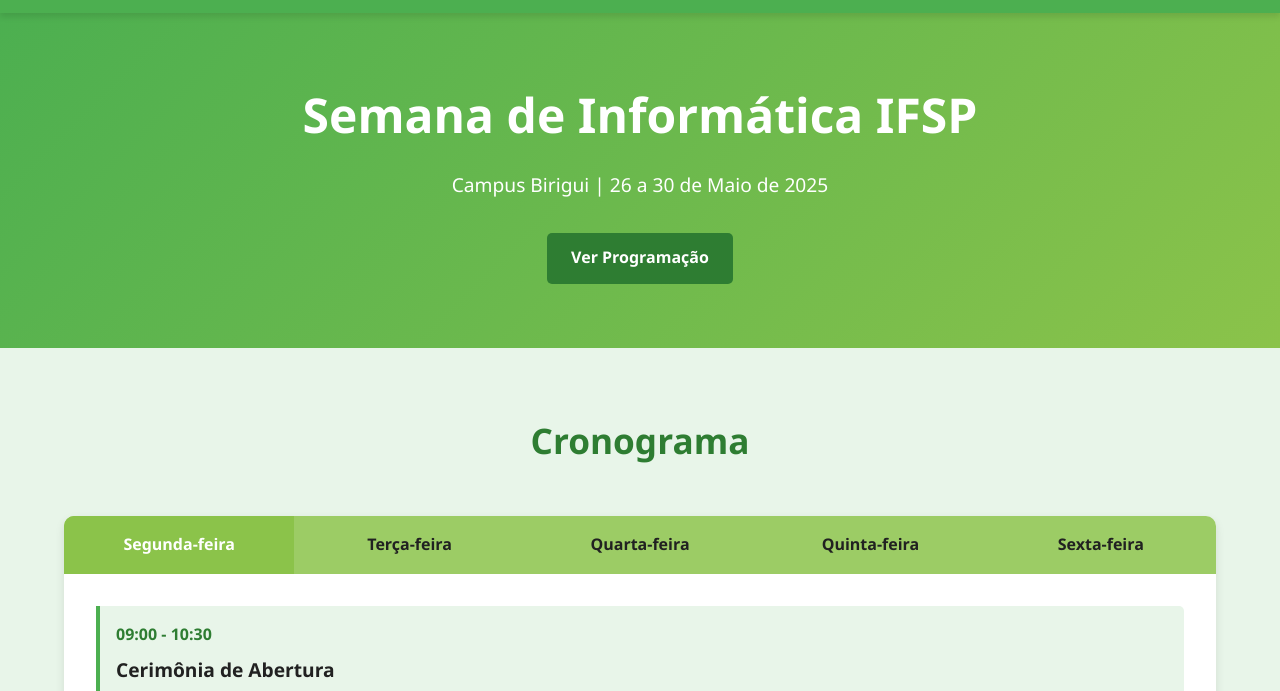
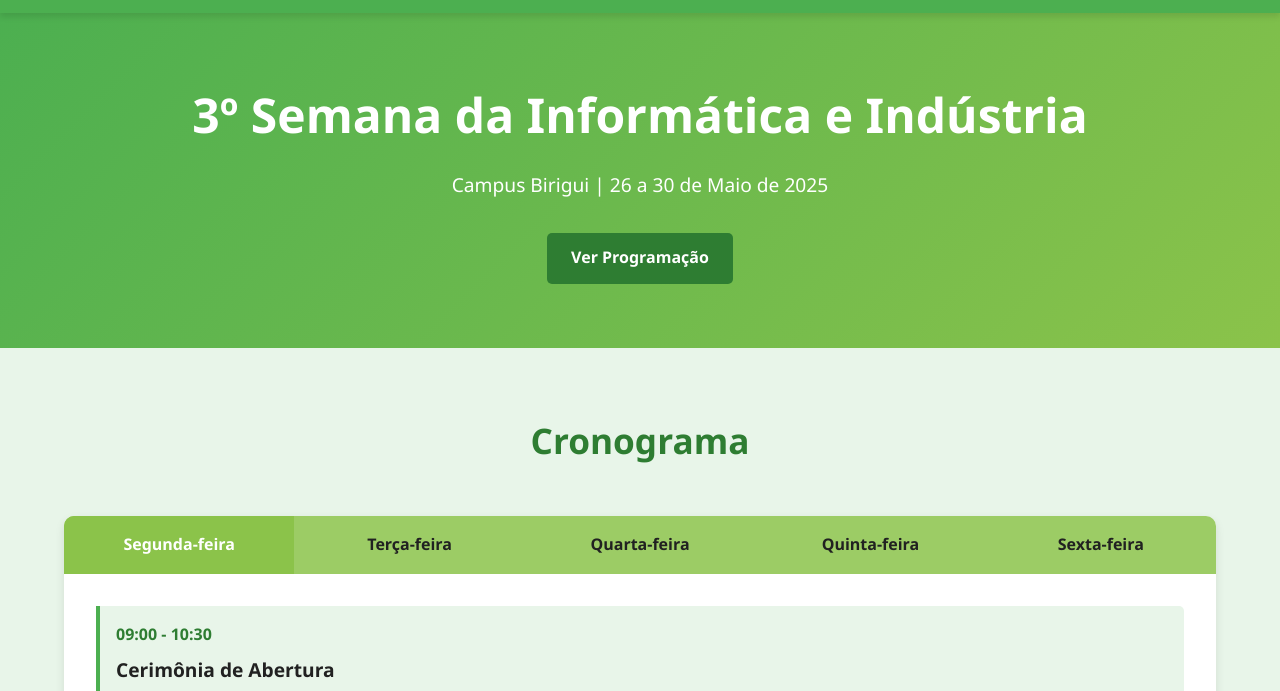
Before and after one commit to IanPess/SiteIF, a plain HTML site: page index.html in a window 1280 px wide. Shown: the part 79-770 px from the top of the page. Drawn offline with Linux system fonts and the light colour scheme.

Commit message:
Update index.html

```diff
--- a/index.html
+++ b/index.html
@@ -3,7 +3,7 @@
     <head>
         <meta charset="UTF-8">
         <meta name="viewport" content="width=device-width, initial-scale=1.0">
-        <title>Document</title>
+        <title>IIInfoInd</title>
         <link rel="stylesheet" href="css/estilo.css">
     </head>
     <body>
@@ -27,7 +27,7 @@
 
         <section id="home" class="hero">
             <div class="container">
-                <h1>Semana de Informática IFSP</h1>
+                <h1>3º Semana da Informática e Indústria</h1>
                 <p>Campus Birigui | 26 a 30 de Maio de 2025</p>
                 <a href="#cronograma" class="btn">Ver Programação</a>
             </div>
@@ -261,8 +261,7 @@
                         <img src="img/logo.png" alt="Logo IFSP">
                         <h2>IFSP - Campus Birigui</h2>
                     </div>
-                    <p>Entre em contato: cre.bri@ifsp.edu.br | (18)
-                        3643-1160</p>
+                    <p>Entre em contato: cre.bri@ifsp.edu.br | (18) 3643-1160</p>
                     <div class="social-links">
                         <a href="https://www.facebook.com/share/1HfNiPWVpd/"
                             class="social-icon">
```
